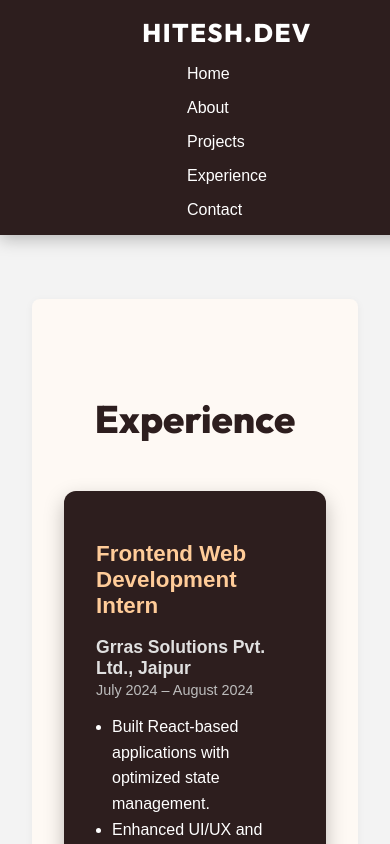
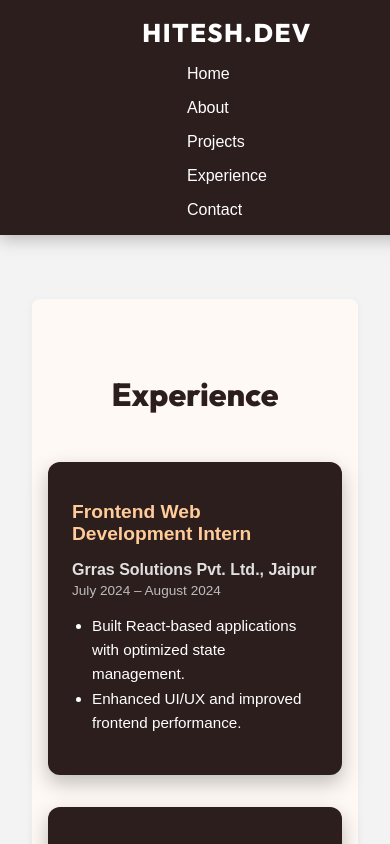
Before and after one commit to Hiteshbodhwani/PortfolioWebsite, a React (Create React App) app: page /experience in a window 390 px wide. Shown: the top 844 px of the page. Built offline with nearby package versions, Linux system fonts and the light colour scheme.

Commit message:
Update Experience.css

```diff
--- a/src/components/StylingFiles/Experience.css
+++ b/src/components/StylingFiles/Experience.css
@@ -20,6 +20,7 @@
     margin: 0 auto;
   }
 
+
   .experience-card {
     background-color: #2d1e1e;
     color: #fff;
@@ -27,11 +28,12 @@
     padding: 2rem;
     text-align: left;
     box-shadow: 0 8px 20px rgba(0, 0, 0, 0.25);
-    transition: transform 0.3s ease;
+    transition: transform 0.3s ease, box-shadow 0.3s ease;
   }
 
   .experience-card:hover {
     transform: translateY(-4px);
+    box-shadow: 0 12px 24px rgba(0, 0, 0, 0.35);
   }
 
   .experience-card h2 {
@@ -53,8 +55,9 @@
     display: block;
   }
 
+
   .experience-card ul {
-    padding-left: 1rem;
+    padding-left: 1.25rem;
     list-style: disc;
   }
 
@@ -62,3 +65,34 @@
     font-size: 1rem;
     line-height: 1.6;
   }
+
+
+  @media screen and (max-width: 480px) {
+    .experience-section {
+      padding: 3rem 1rem;
+    }
+
+    .experience-section h1 {
+      font-size: 2rem;
+    }
+
+    .experience-card {
+      padding: 1.5rem;
+    }
+
+    .experience-card h2 {
+      font-size: 1.2rem;
+    }
+
+    .experience-card h3 {
+      font-size: 1rem;
+    }
+
+    .experience-card li {
+      font-size: 0.95rem;
+    }
+
+    .duration {
+      font-size: 0.85rem;
+    }
+  }
```
